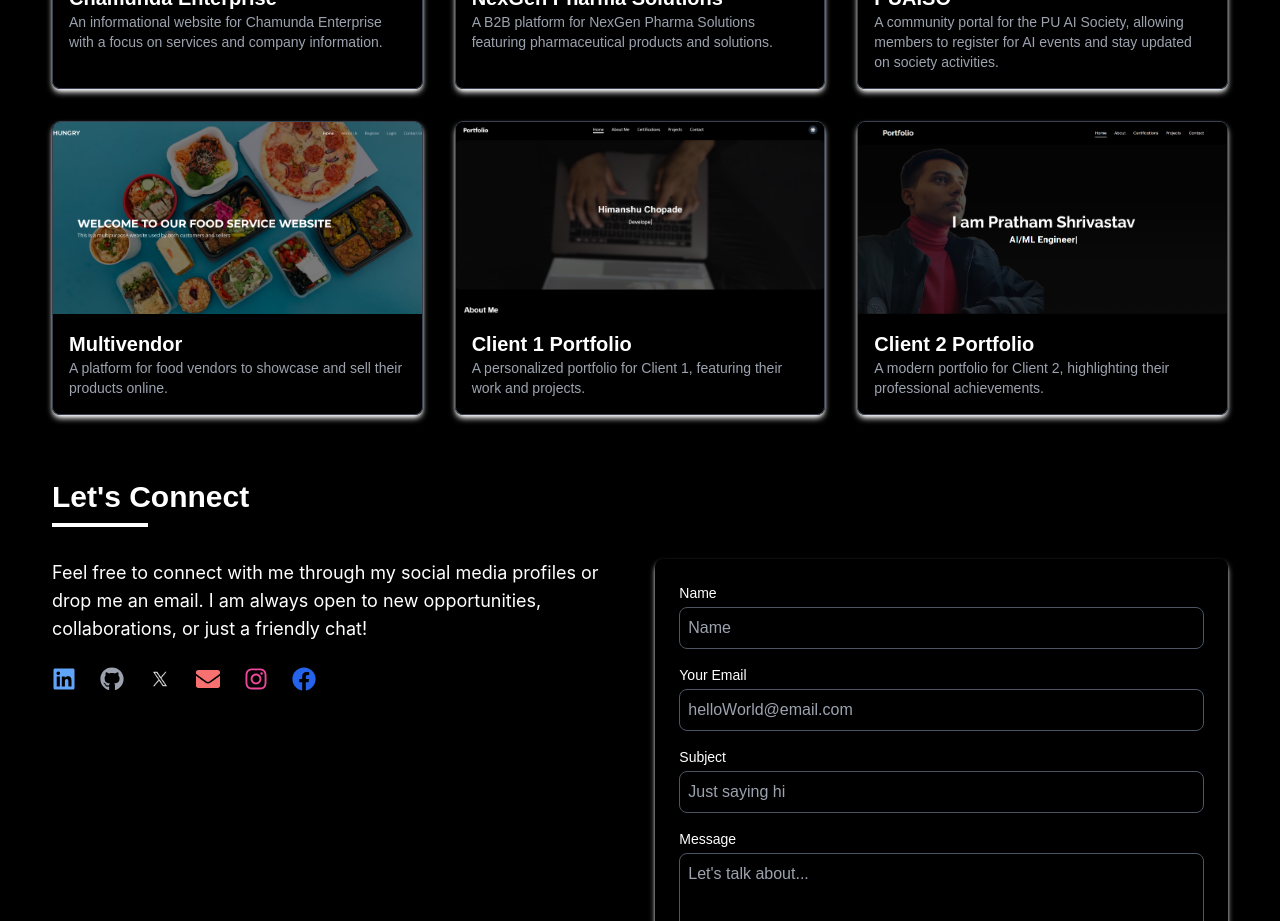
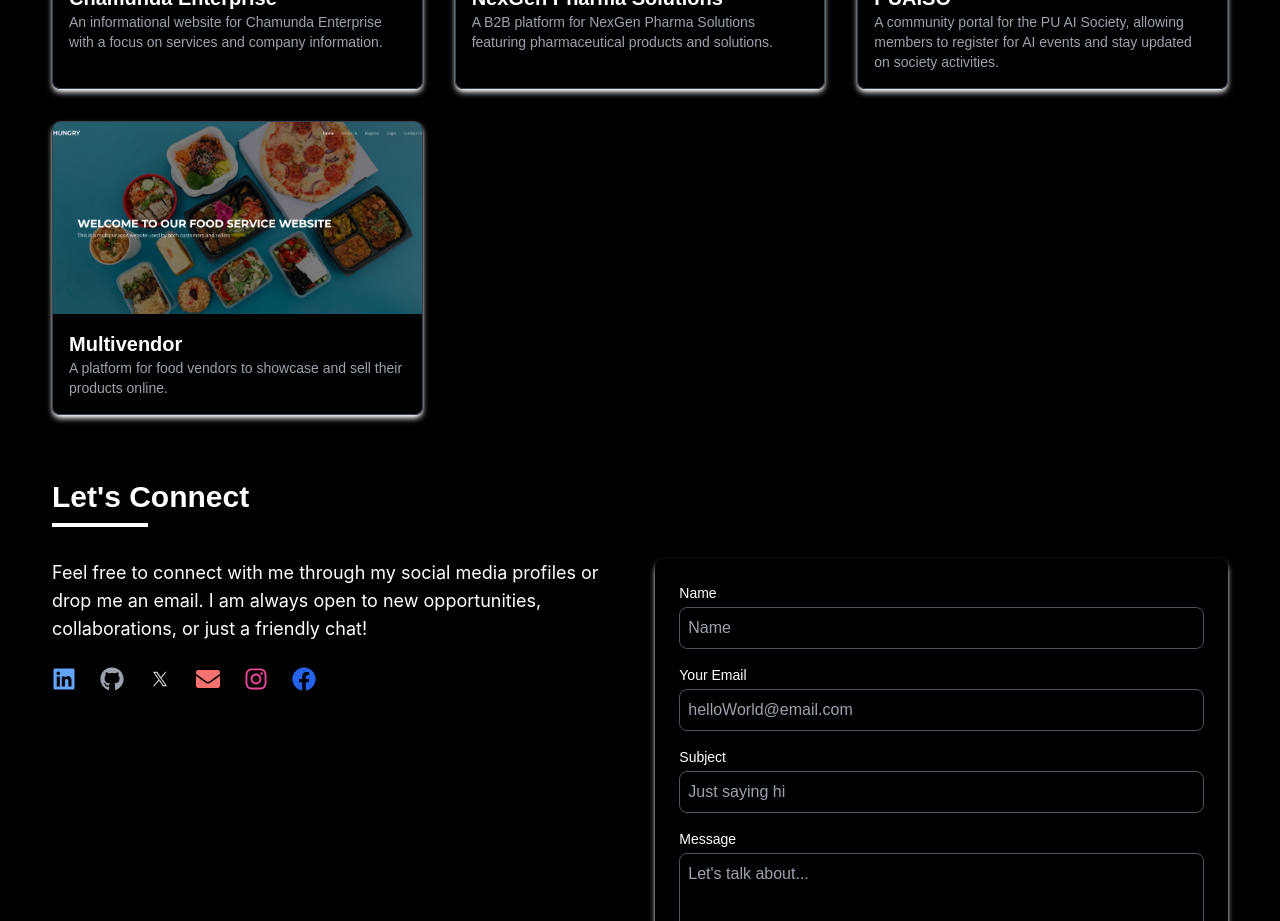
Before and after one commit to Jeet-115/portfolio, a React (Vite) app in the folder Portfolio/: page / in a window 1280 px wide. Shown: the part 3280-4201 px from the top of the page. Built offline with nearby package versions, Linux system fonts and the light colour scheme.

Commit message:
made minor changes

```diff
--- a/Portfolio/src/Sections/Projects.jsx
+++ b/Portfolio/src/Sections/Projects.jsx
@@ -28,7 +28,7 @@ const Projects = () => {
           }
         });
       },
-      { threshold: 0.5 } // Trigger when 10% of the section is visible
+      { threshold: 0.2 } // Trigger when 10% of the section is visible
     );
 
     const currentRef = projRef.current;
--- a/Portfolio/src/data/projectsData.js
+++ b/Portfolio/src/data/projectsData.js
@@ -29,20 +29,20 @@ const projectsData = {
       codeLink: "https://github.com/Jeet-115/multivendor",
       demoLink: "https://github.com/Jeet-115/multivendor/blob/430ad6bfbdf85deacbeedaa8f7aeebad4c1a89ef/video.md",
     },
-    {
-      title: "Client 1 Portfolio",
-      image: "/c1p.png",
-      desc: "A personalized portfolio for Client 1, featuring their work and projects.",
-      codeLink: "https://github.com/Jeet-115/portfolio",
-      demoLink: "https://himanshuchopade.vercel.app/",
-    },
-    {
-      title: "Client 2 Portfolio",
-      image: "/c2p.png",
-      desc: "A modern portfolio for Client 2, highlighting their professional achievements.",
-      codeLink: "https://github.com/coutprat/Portfolio",
-      demoLink: "https://coutprat.github.io/Portfolio/",
-    },
+    // {
+    //   title: "Client 1 Portfolio",
+    //   image: "/c1p.png",
+    //   desc: "A personalized portfolio for Client 1, featuring their work and projects.",
+    //   codeLink: "https://github.com/Jeet-115/portfolio",
+    //   demoLink: "https://himanshuchopade.vercel.app/",
+    // },
+    // {
+    //   title: "Client 2 Portfolio",
+    //   image: "/c2p.png",
+    //   desc: "A modern portfolio for Client 2, highlighting their professional achievements.",
+    //   codeLink: "https://github.com/coutprat/Portfolio",
+    //   demoLink: "https://coutprat.github.io/Portfolio/",
+    // },
   ],
   "Web Apps": [
   {
```
